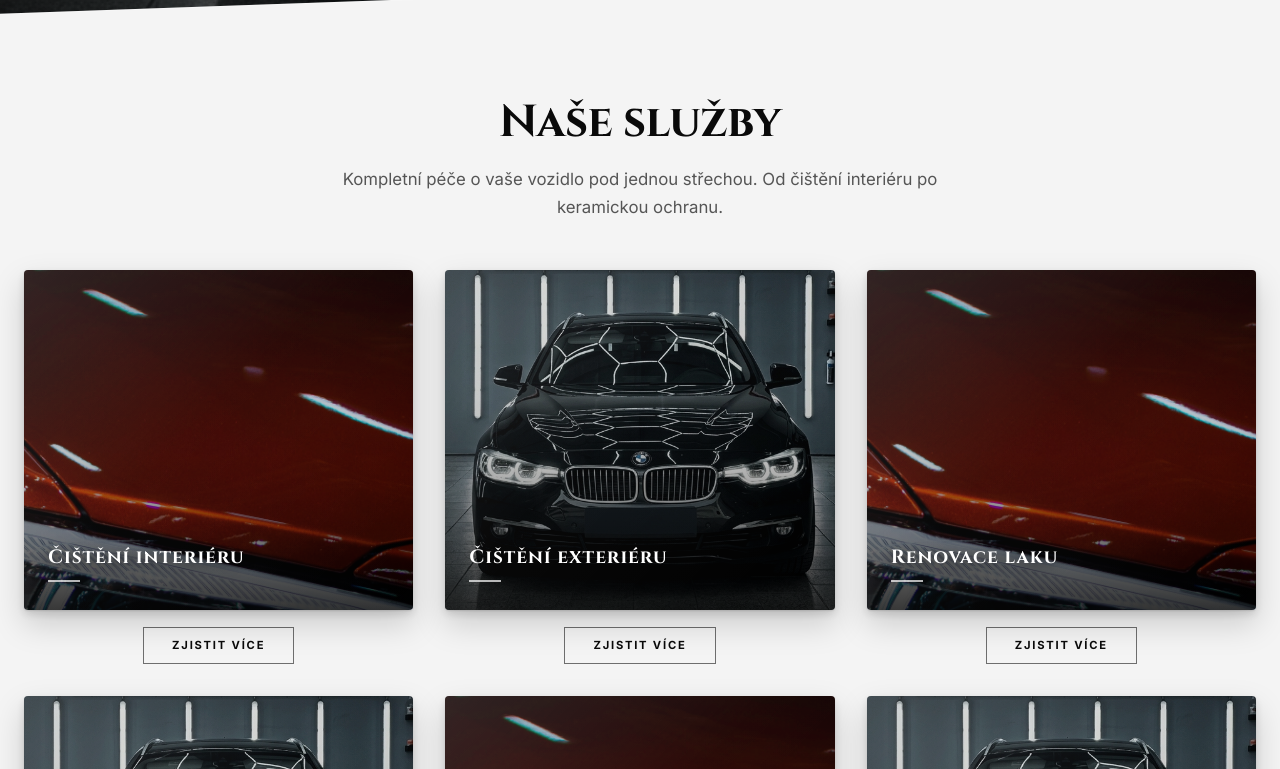
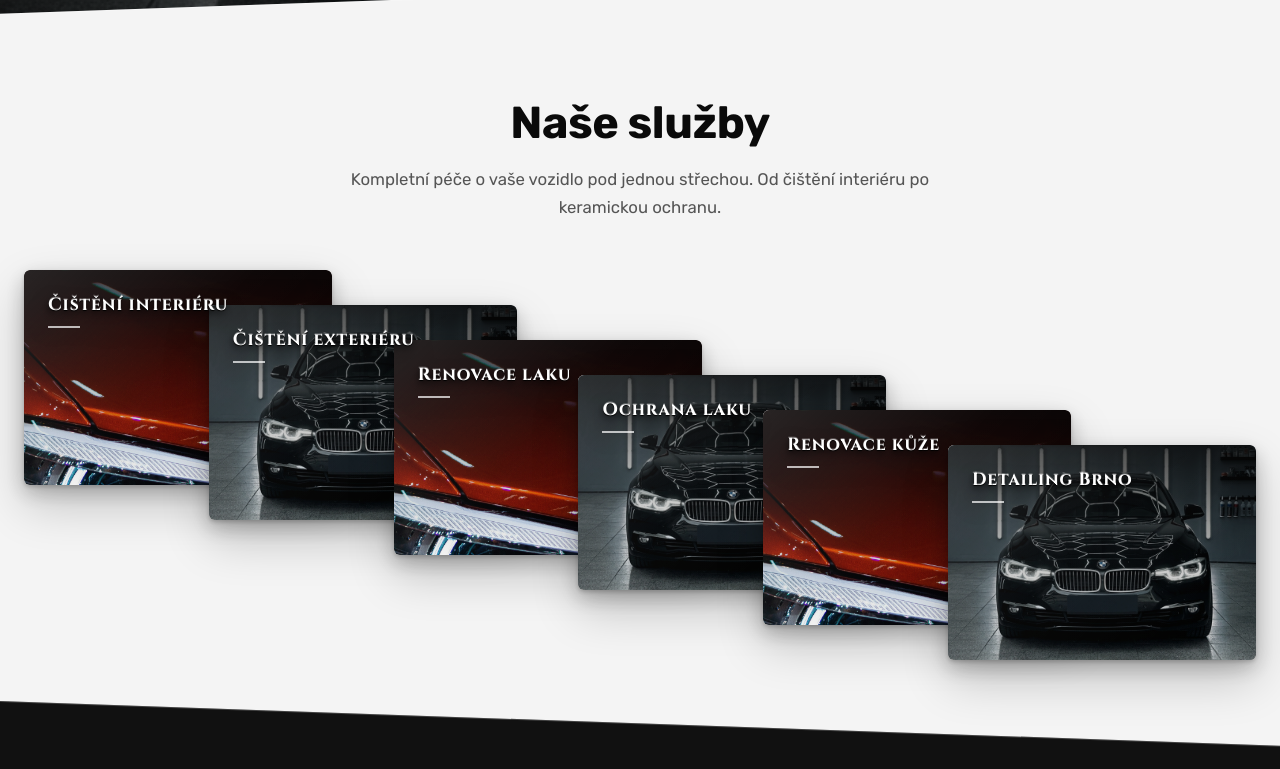
Before and after one commit to MarekSmooth/MN-Shine, a Next.js app: page / in a window 1280 px wide. Shown: the part 831-1600 px from the top of the page. Built offline with nearby package versions, Linux system fonts and the light colour scheme.

Commit message:
update layout and sections on homepage

```diff
--- a/src/app/globals.css
+++ b/src/app/globals.css
@@ -8,7 +8,7 @@
   --color-bg-tertiary: #1a1a1a;
   --color-text-primary: #FFFFFF;
   --color-text-secondary: #9BA5AE;
-  --font-sans: 'Inter', sans-serif;
+  --font-sans: 'Rubik', sans-serif;
   --font-display: 'Playfair Display', serif;
 }
 
@@ -19,7 +19,7 @@ html {
 body {
   background-color: #0a0a0a;
   color: #FFFFFF;
-  font-family: var(--font-inter, sans-serif);
+  font-family: var(--font-rubik, sans-serif);
 }
 
 /* Primary button */
@@ -157,11 +157,20 @@ body {
  * Mobile  — logo row = 100px
  */
 .nav-desktop-inner {
-  height: 130px;
+  height: 160px;
+}
+
+.nav-logo-wrap {
+  display: flex;
+  align-items: center;
+  justify-content: center;
+  height: 160px;
+  padding: 0 2.5rem;
+  text-decoration: none;
 }
 
 .nav-logo {
-  height: 100px; /* 64px + 30% + 20% — large monitor */
+  height: 100px;
 }
 
 .nav-link {
@@ -173,7 +182,7 @@ body {
 }
 
 .page-pt {
-  padding-top: 130px;
+  padding-top: 160px;
 }
 
 /* Hero inner content padding (controls vertical spacing inside the hero) */
@@ -190,11 +199,15 @@ body {
 /* Laptop / short-viewport: compact nav and hero so second section is always visible */
 @media (min-width: 768px) and (max-height: 820px) {
   .nav-desktop-inner {
-    height: 98px; /* 130px − 25% */
+    height: 120px;
+  }
+
+  .nav-logo-wrap {
+    height: 120px;
   }
 
   .nav-logo {
-    height: 74px; /* 64px + 15% — laptop */
+    height: 74px;
   }
 
   .nav-link {
@@ -206,7 +219,7 @@ body {
   }
 
   .page-pt {
-    padding-top: 98px;
+    padding-top: 120px;
   }
 
   .hero-section {
@@ -260,6 +273,14 @@ body {
     grid-template-columns: 1fr;
   }
 
+  /* WhyUs grid: single column on mobile, stats span full width */
+  .why-us-grid {
+    grid-template-columns: 1fr !important;
+  }
+  .why-us-stats {
+    grid-column: span 1 !important;
+  }
+
   /* Reduce large card inner padding on mobile */
   .card-responsive-padding {
     padding: 1.5rem !important;
@@ -303,39 +324,55 @@ body {
 .service-flip-inner {
   position: relative;
   width: 100%;
-  height: 340px;
+  height: 215px;
   transform-style: preserve-3d;
   transition: transform 0.7s cubic-bezier(0.4, 0, 0.2, 1), box-shadow 0.4s ease;
-  border-radius: 4px;
-  /* Raised glass effect — resting state */
+  border-radius: 6px;
+  /* Thick glass frame — 3D bevel effect:
+     inset top/left = bright edge (light source from top-left)
+     inset bottom/right = dark edge (shadow side)
+     multiple layers simulate glass thickness (~4px) */
   box-shadow:
-    0 1px 2px rgba(0,0,0,0.10),
-    0 4px 10px rgba(0,0,0,0.13),
-    0 14px 32px rgba(0,0,0,0.17),
-    inset 0 1px 0 rgba(255,255,255,0.55),
-    inset 0 -1px 0 rgba(0,0,0,0.12);
+    /* outer drop shadow */
+    0 2px 4px  rgba(0,0,0,0.18),
+    0 8px 20px rgba(0,0,0,0.22),
+    0 20px 48px rgba(0,0,0,0.20),
+    /* glass top edge — brightest specular */
+    inset 0  4px 0 rgba(255,255,255,0.72),
+    /* glass left edge */
+    inset  4px 0 0 rgba(255,255,255,0.32),
+    /* glass bottom edge — shadow */
+    inset 0 -4px 0 rgba(0,0,0,0.38),
+    /* glass right edge — shadow */
+    inset -4px 0 0 rgba(0,0,0,0.18),
+    /* inner depth — second glass layer */
+    inset 0  8px 6px -4px rgba(255,255,255,0.18),
+    inset 0 -8px 6px -4px rgba(0,0,0,0.22);
 }
-.service-flip-card:hover .service-flip-inner {
-  transform: rotateY(180deg) translateY(-5px);
-  box-shadow:
-    0 2px 4px rgba(0,0,0,0.13),
-    0 10px 24px rgba(0,0,0,0.20),
-    0 28px 56px rgba(0,0,0,0.24),
-    inset 0 1px 0 rgba(255,255,255,0.55),
-    inset 0 -1px 0 rgba(0,0,0,0.12);
+.service-flip-front {
+  position: absolute;
+  inset: 0;
+  backface-visibility: hidden;
+  -webkit-backface-visibility: hidden;
+  border-radius: 6px;
+  overflow: hidden;
 }
-
-.service-flip-front,
 .service-flip-back {
   position: absolute;
   inset: 0;
   backface-visibility: hidden;
   -webkit-backface-visibility: hidden;
-  border-radius: 4px;
+  border-radius: 6px;
   overflow: hidden;
+  transform: rotateY(180deg);
 }
-.service-flip-back {
-  transform: rotateY(180deg);
+
+/* Clips bg image to rounded corners */
+.service-flip-front-bg {
+  position: absolute;
+  inset: 0;
+  border-radius: 6px;
+  overflow: hidden;
 }
 
 /* Glass sheen overlay on front face */
@@ -348,28 +385,200 @@ body {
   z-index: 10;
 }
 
-/* "Zjistit více" button under each tile */
-.service-btn {
-  display: inline-block;
-  padding: 0.55rem 1.75rem;
-  border: 1.5px solid rgba(0,0,0,0.55);
-  color: #0a0a0a;
+/* Raised text — letters elevated above card surface
+   Light top-edge highlight (lit from above) + cast shadow below = 3D raise illusion */
+.service-text-raised {
+  text-shadow:
+    0 -1px 0 rgba(255,255,255,0.32),   /* top-edge specular — essential for raised look */
+    0  1px 1px rgba(0,0,0,1),           /* hard immediate shadow */
+    0  3px 6px rgba(0,0,0,0.85),        /* soft mid shadow */
+    0  8px 18px rgba(0,0,0,0.60),       /* far diffuse shadow */
+    0 15px 30px rgba(0,0,0,0.35);       /* ambient depth */
+}
+.service-desc-raised {
+  text-shadow:
+    0 -1px 0 rgba(255,255,255,0.14),
+    0  1px 1px rgba(0,0,0,0.95),
+    0  3px 7px rgba(0,0,0,0.70),
+    0  7px 16px rgba(0,0,0,0.42);
+}
+
+/* ---- Title overlay — separate DOM layer above all cards ---- */
+/* Children of stagger-item can never escape its stacking context,
+   so titles live in their own absolute layer at z:50 */
+.stagger-titles-layer {
+  position: absolute;
+  top: 0; left: 0; right: 0;
+  display: flex;
+  align-items: flex-start;
+  z-index: 50;
+  pointer-events: none;
+}
+.stagger-title-item {
+  flex: 0 0 25%;
+  margin-right: -10%;
+  padding: 1.4rem 1.5rem;
+  transition: opacity 0.25s ease;
+}
+.stagger-title-item:last-child { margin-right: 0; }
+
+@media (min-width: 1024px) {
+  .stagger-title-item--0 { transform: translateY(0px); }
+  .stagger-title-item--1 { transform: translateY(35px); }
+  .stagger-title-item--2 { transform: translateY(70px); }
+  .stagger-title-item--3 { transform: translateY(105px); }
+  .stagger-title-item--4 { transform: translateY(140px); }
+  .stagger-title-item--5 { transform: translateY(175px); }
+}
+
+/* On tablet/mobile cards don't overlap so overlay not needed */
+@media (max-width: 1023px) {
+  .stagger-titles-layer { display: none; }
+}
+
+/* ---- Button inside flip-back face ---- */
+.service-btn-inner {
+  display: inline-flex;
+  align-items: center;
+  gap: 0.5rem;
+  padding: 0.5rem 1.4rem;
+  border: 1px solid rgba(255,255,255,0.45);
+  color: #FFFFFF;
   background: transparent;
   font-size: 0.7rem;
   font-weight: 700;
-  letter-spacing: 0.16em;
+  letter-spacing: 0.14em;
   text-transform: uppercase;
   text-decoration: none;
-  transition: background-color 0.2s, color 0.2s, border-color 0.2s;
+  transition: background-color 0.2s, border-color 0.2s;
+  align-self: flex-start;
 }
-.service-btn:hover {
-  background-color: #0a0a0a;
-  color: #FFFFFF;
-  border-color: #0a0a0a;
+.service-btn-inner:hover {
+  background-color: rgba(255,255,255,0.1);
+  border-color: rgba(255,255,255,0.8);
+}
+
+/* ---- Card reveal animation on section enter ---- */
+@keyframes card-reveal {
+  from {
+    opacity: 0;
+    transform: translateY(40px) scale(0.94);
+  }
+  to {
+    /* final transform set by stagger-item--N, handled via JS class */
+    opacity: 1;
+    transform: translateY(var(--card-y, 0px)) scale(1);
+  }
+}
+
+.stagger-item {
+  --card-y: 0px;
+  opacity: 0; /* hidden until JS triggers reveal */
+}
+.stagger-item.revealed {
+  animation: card-reveal 1.6s cubic-bezier(0.22, 1, 0.36, 1) both;
+}
+
+/* ---- Staggered overlapping card rows ---- */
+.stagger-row {
+  display: flex;
+  align-items: flex-start;
+  position: relative;
+}
+.stagger-row + .stagger-row {
+  margin-top: 2rem;
+}
+
+.stagger-item {
+  position: relative;
+  /* 6×25% − 5×10% negative margin = 100% total */
+  flex: 0 0 25%;
+  margin-right: -10%;
+  transform-style: preserve-3d;
+  transition: transform 0.55s cubic-bezier(0.4, 0, 0.2, 1), z-index 0s 0.55s;
+}
+.stagger-item:last-child { margin-right: 0; }
+
+/* Desktop: all 6 in one cascading row.
+   Z-index: left card lowest (1), right card highest (6) — right cards visually overlap left. */
+@media (min-width: 1024px) {
+  .stagger-row { padding-bottom: 200px; flex-wrap: nowrap; }
+
+  .stagger-item--0 { z-index: 1; transform: translateY(0px);   --card-y: 0px;   }
+  .stagger-item--1 { z-index: 2; transform: translateY(35px);  --card-y: 35px;  }
+  .stagger-item--2 { z-index: 3; transform: translateY(70px);  --card-y: 70px;  }
+  .stagger-item--3 { z-index: 4; transform: translateY(105px); --card-y: 105px; }
+  .stagger-item--4 { z-index: 5; transform: translateY(140px); --card-y: 140px; }
+  .stagger-item--5 { z-index: 6; transform: translateY(175px); --card-y: 175px; }
+
+  .stagger-item:hover {
+    z-index: 100;
+    transition: transform 0.55s cubic-bezier(0.4, 0, 0.2, 1), z-index 0s 0s;
+  }
+  .stagger-item--0:hover { transform: translateY(-16px) scale(1.15); }
+  .stagger-item--1:hover { transform: translateY(19px)  scale(1.15); }
+  .stagger-item--2:hover { transform: translateY(54px)  scale(1.15); }
+  .stagger-item--3:hover { transform: translateY(89px)  scale(1.15); }
+  .stagger-item--4:hover { transform: translateY(124px) scale(1.15); }
+  .stagger-item--5:hover { transform: translateY(159px) scale(1.15); }
+
+  .stagger-item:hover .service-flip-inner {
+    transform: rotateY(180deg);
+    box-shadow:
+      0 6px 12px  rgba(0,0,0,0.18),
+      0 20px 44px rgba(0,0,0,0.26),
+      0 48px 96px rgba(0,0,0,0.30);
+  }
+}
+
+/* Tablet: 3-col grid, no stagger */
+@media (max-width: 1023px) {
+  .stagger-item:hover .service-flip-inner {
+    transform: rotateY(180deg);
+  }
+  .stagger-row {
+    flex-wrap: wrap;
+    gap: 1.5rem;
+    padding-bottom: 0;
+  }
+  .stagger-item--0,
+  .stagger-item--1,
+  .stagger-item--2,
+  .stagger-item--3,
+  .stagger-item--4,
+  .stagger-item--5 {
+    flex: 0 0 calc(33.333% - 1rem);
+    margin-right: 0;
+    transform: none !important;
+  }
+}
+
+/* Mobile: 2 columns */
+@media (max-width: 600px) {
+  .stagger-item--0,
+  .stagger-item--1,
+  .stagger-item--2,
+  .stagger-item--3,
+  .stagger-item--4,
+  .stagger-item--5 {
+    flex: 0 0 calc(50% - 0.75rem);
+  }
+}
+
+/* Mobile XS: single column */
+@media (max-width: 400px) {
+  .stagger-item--0,
+  .stagger-item--1,
+  .stagger-item--2,
+  .stagger-item--3,
+  .stagger-item--4,
+  .stagger-item--5 {
+    flex: 0 0 100%;
+  }
 }
 
 @media (max-width: 560px) {
   .service-flip-inner {
-    height: 280px;
+    height: 190px;
   }
 }
--- a/src/app/layout.tsx
+++ b/src/app/layout.tsx
@@ -1,5 +1,5 @@
 import type { Metadata } from "next";
-import { Inter, Playfair_Display, Cinzel } from "next/font/google";
+import { Inter, Playfair_Display, Cinzel, Rubik } from "next/font/google";
 import "./globals.css";
 import { Header } from "@/components/layout/Header";
 import { Footer } from "@/components/layout/Footer";
@@ -22,6 +22,13 @@ const cinzel = Cinzel({
   subsets: ["latin"],
   variable: "--font-cinzel",
   weight: ["400", "500", "600", "700", "900"],
+  display: "swap",
+});
+
+const rubik = Rubik({
+  subsets: ["latin", "latin-ext"],
+  variable: "--font-rubik",
+  weight: ["300", "400", "500", "600", "700", "800"],
   display: "swap",
 });
 
@@ -59,7 +66,7 @@ export default function RootLayout({
   children: React.ReactNode;
 }>) {
   return (
-      <html lang="cs" className={`${inter.variable} ${playfair.variable} ${cinzel.variable}`}>
+      <html lang="cs" className={`${inter.variable} ${playfair.variable} ${cinzel.variable} ${rubik.variable}`}>
       <body className="antialiased" suppressHydrationWarning>
         <Header />
         <main>{children}</main>
--- a/src/components/sections/Hero.tsx
+++ b/src/components/sections/Hero.tsx
@@ -57,7 +57,7 @@ export function Hero() {
     <section
       aria-label="Úvodní sekce"
       className="hero-section page-pt"
-      style={{ display: 'flex', alignItems: 'flex-start', paddingTop: '18vh', position: 'relative', overflow: 'hidden', backgroundColor: '#0a0a0a' }}
+      style={{ display: 'flex', alignItems: 'flex-start', paddingTop: '18vh', position: 'relative', overflow: 'hidden', backgroundColor: '#0a0a0a', fontFamily: 'var(--font-inter, sans-serif)' }}
     >
       {/* Outgoing slide (fades out + zooms) */}
       {prevSlide && (
--- a/src/components/sections/ServicesPreview.tsx
+++ b/src/components/sections/ServicesPreview.tsx
@@ -1,3 +1,6 @@
+'use client';
+
+import { useState, useEffect, useRef } from 'react';
 import Link from 'next/link';
 import { SectionHeader } from '@/components/ui/SectionHeader';
 
@@ -41,6 +44,31 @@ const services = [
 ];
 
 export function ServicesPreview() {
+  const [hoveredIdx, setHoveredIdx] = useState<number | null>(null);
+  const [revealed, setRevealed] = useState(false);
+  const rowRef = useRef<HTMLDivElement>(null);
+
+  useEffect(() => {
+    const el = rowRef.current;
+    if (!el) return;
+    const observer = new IntersectionObserver(
+      ([entry]) => {
+        if (entry.isIntersecting) {
+          // Stagger each card with a delay
+          const items = el.querySelectorAll<HTMLElement>('.stagger-item');
+          items.forEach((item, i) => {
+            setTimeout(() => item.classList.add('revealed'), i * 300);
+          });
+          setRevealed(true);
+          observer.disconnect();
+        }
+      },
+      { threshold: 0.15 }
+    );
+    observer.observe(el);
+    return () => observer.disconnect();
+  }, []);
+
   return (
     <section style={{ backgroundColor: '#F4F4F4', padding: '3rem 1.5rem 6rem' }}>
       <div style={{ maxWidth: '1280px', margin: '0 auto' }}>
@@ -51,62 +79,46 @@ export function ServicesPreview() {
           goldLine={false}
         />
 
-        <div className="grid grid-cols-1 sm:grid-cols-2 lg:grid-cols-3" style={{ gap: '2rem' }}>
-          {services.map((service) => (
-            <div key={service.title}>
-              {/* Flip card */}
-              <div className="service-flip-card" style={{ perspective: '1000px' }}>
+        <div style={{ position: 'relative' }}>
+          {/* Card row — cards contain only background image, back face has title+desc */}
+          <div className="stagger-row" ref={rowRef}>
+            {services.map((service, i) => (
+              <div
+                key={service.title}
+                className={`stagger-item stagger-item--${i}`}
+                onMouseEnter={() => setHoveredIdx(i)}
+                onMouseLeave={() => setHoveredIdx(null)}
+              >
+                <Link href={service.href} className="service-flip-card" style={{ display: 'block', textDecoration: 'none' }}>
                   <div className="service-flip-inner">
 
-                  {/* Front face — photo + title */}
+                    {/* Front face — background image only, no title here */}
                     <div className="service-flip-front">
+                      <div className="service-flip-front-bg">
                         <div style={{
                           position: 'absolute', inset: 0,
                           backgroundImage: `url(${service.image})`,
                           backgroundSize: 'cover',
                           backgroundPosition: 'center',
                         }} />
-                    {/* Gradient overlay */}
                         <div style={{
                           position: 'absolute', inset: 0,
-                      background: 'linear-gradient(to top, rgba(0,0,0,0.80) 0%, rgba(0,0,0,0.25) 45%, rgba(0,0,0,0.10) 100%)',
-                    }} />
-                    {/* Title */}
-                    <div style={{
-                      position: 'absolute', bottom: 0, left: 0, right: 0,
-                      padding: '1.75rem 1.5rem',
-                    }}>
-                      <h3 style={{
-                        color: '#FFFFFF',
-                        fontFamily: 'var(--font-cinzel, serif)',
-                        fontSize: '1.2rem',
-                        fontWeight: 700,
-                        margin: 0,
-                        letterSpacing: '0.05em',
-                        textShadow: '0 2px 12px rgba(0,0,0,0.7)',
-                      }}>{service.title}</h3>
-                      <div style={{
-                        marginTop: '0.5rem',
-                        width: '32px',
-                        height: '2px',
-                        backgroundColor: '#FFFFFF',
-                        opacity: 0.7,
+                          background: 'linear-gradient(to bottom, rgba(0,0,0,0.72) 0%, rgba(0,0,0,0.22) 55%, rgba(0,0,0,0.05) 100%)',
                         }} />
                       </div>
                     </div>
 
-                  {/* Back face — description */}
+                    {/* Back face — title + description + link */}
                     <div className="service-flip-back">
                       <div style={{
                         width: '100%', height: '100%',
                         backgroundColor: '#111111',
                         display: 'flex',
-                      alignItems: 'center',
+                        flexDirection: 'column',
                         justifyContent: 'center',
-                      padding: '2rem 2rem',
+                        padding: '2rem',
                       }}>
-                      <div>
-                        <h3 style={{
+                        <h3 className="service-text-raised" style={{
                           color: '#FFFFFF',
                           fontFamily: 'var(--font-cinzel, serif)',
                           fontSize: '1.05rem',
@@ -120,27 +132,56 @@ export function ServicesPreview() {
                           opacity: 0.4,
                           marginBottom: '1.25rem',
                         }} />
-                        <p style={{
+                        <p className="service-desc-raised" style={{
                           color: '#CCCCCC',
                           lineHeight: 1.8,
                           margin: 0,
                           fontSize: '0.92rem',
                         }}>{service.description}</p>
-                      </div>
+                        <p style={{
+                          marginTop: '1.25rem',
+                          color: 'rgba(255,255,255,0.45)',
+                          fontSize: '0.7rem',
+                          fontWeight: 600,
+                          letterSpacing: '0.14em',
+                          textTransform: 'uppercase',
+                          margin: '1.25rem 0 0',
+                        }}>Zjistěte více &rarr;</p>
                       </div>
                     </div>
 
                   </div>
+                </Link>
+              </div>
+            ))}
           </div>
 
-              {/* Button below the card */}
-              <div style={{ marginTop: '1.1rem', textAlign: 'center' }}>
-                <Link href={service.href} className="service-btn">
-                  Zjistit více
-                </Link>
-              </div>
+          {/* Title overlay — z:50, always above all cards regardless of stacking contexts */}
+          <div className="stagger-titles-layer" aria-hidden="true" style={{ opacity: revealed ? 1 : 0, transition: 'opacity 0.3s ease' }}>
+            {services.map((service, i) => (
+              <div
+                key={service.title}
+                className={`stagger-title-item stagger-title-item--${i}`}
+                style={{ opacity: hoveredIdx === i ? 0 : 1 }}
+              >
+                <h3 className="service-text-raised" style={{
+                  color: '#FFFFFF',
+                  fontFamily: 'var(--font-cinzel, serif)',
+                  fontSize: '1.1rem',
+                  fontWeight: 700,
+                  margin: 0,
+                  letterSpacing: '0.05em',
+                }}>{service.title}</h3>
+                <div style={{
+                  marginTop: '0.5rem',
+                  width: '32px',
+                  height: '2px',
+                  backgroundColor: '#FFFFFF',
+                  opacity: 0.7,
+                }} />
               </div>
             ))}
+          </div>
         </div>
       </div>
     </section>
--- a/src/components/ui/SectionHeader.tsx
+++ b/src/components/ui/SectionHeader.tsx
@@ -21,7 +21,7 @@ export function SectionHeader({ title, subtitle, centered = true, goldLine = tru
         }} />
       )}
       <h2 style={{
-        fontFamily: 'var(--font-cinzel, serif)',
+        fontFamily: 'var(--font-rubik, sans-serif)',
         fontSize: 'clamp(2rem, 3.5vw, 3rem)',
         fontWeight: 700,
         color: titleColor,
```
Also changed, not shown: src/components/layout/Header.tsx (+24 -14 lines), src/components/sections/FAQSection.tsx (+26 -2 lines), src/components/sections/WhyUs.tsx (+12 -12 lines). Lines whose indentation alone changed are shown as unchanged.
